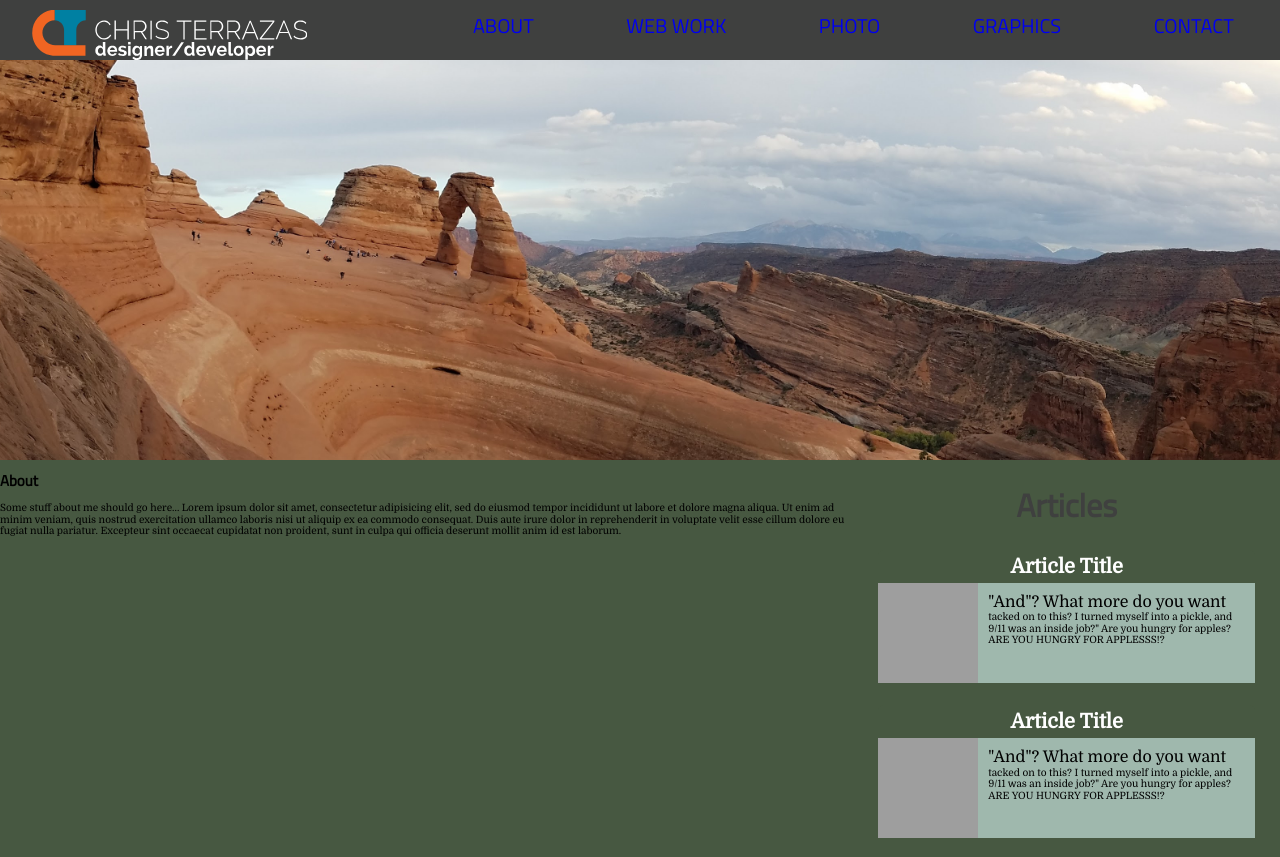
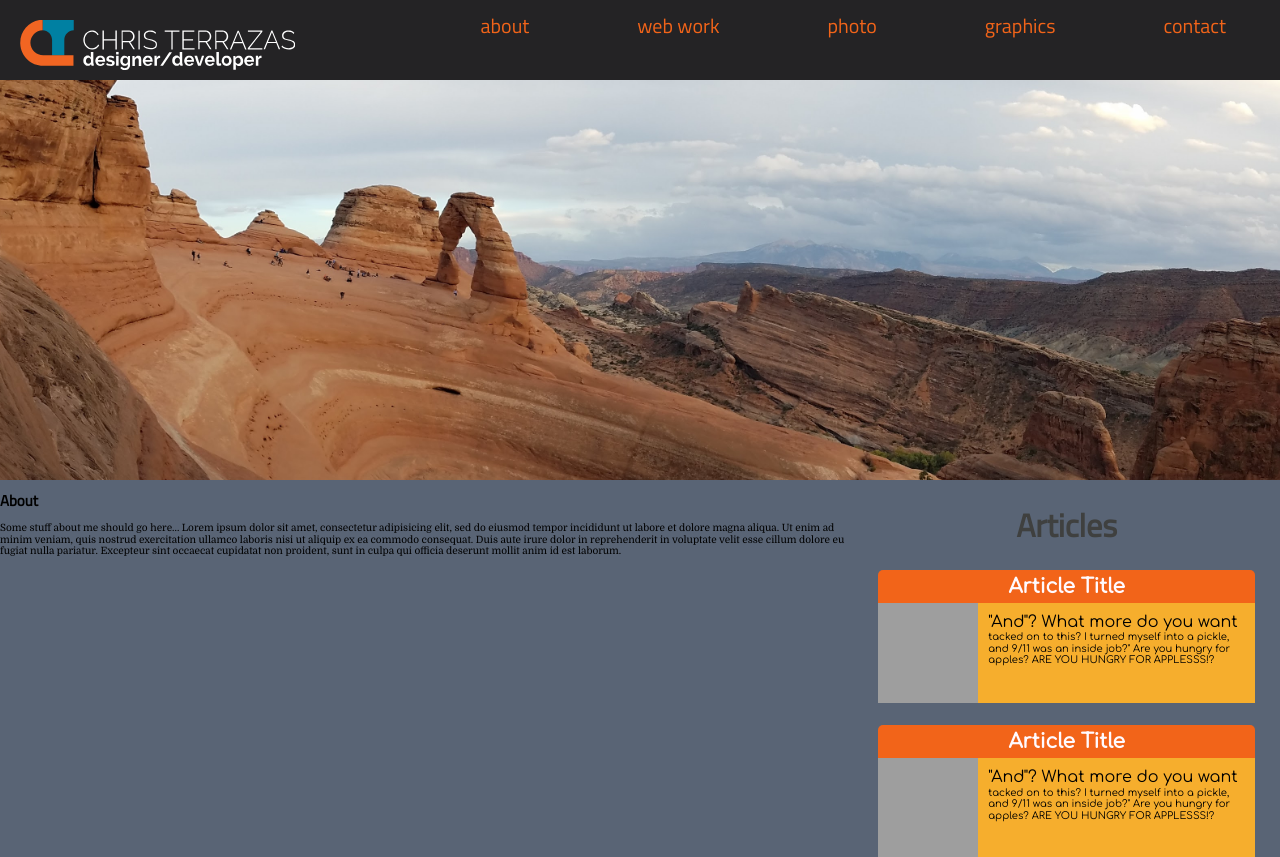
Before and after one commit to mrected/christerrazas.info, a PHP site: page / in a window 1280 px wide. Shown: the top 857 px of the page. Run offline with PHP 8.4, Linux system fonts and the light colour scheme; some libraries are stand-ins or nearby versions; grey boxes are pictures that could not be loaded.

Commit message:
still working on nav and layout

```diff
--- a/css/style.css
+++ b/css/style.css
@@ -1,8 +1,16 @@
+/*$bg-color:#475841;
+$nav-color:#3F403F;
+$footer-color:#9FB8AD;
+$main-font-color:#3F403F;
+$btn-font-color:#CED0CE;
+$accent-color:#9FB8AD;
+$heading-font-color:#575841;*/
 #brand {
   grid-area: brand; }
 
 #nav {
-  grid-area: nav; }
+  grid-area: nav;
+  align-self: end; }
 
 #topImgDiv {
   grid-area: topImgDiv; }
@@ -32,14 +40,14 @@
   height: 100vh;
   display: grid;
   grid-template-columns: repeat(3, 1fr);
-  grid-template-rows: minmax(60px, auto);
+  grid-template-rows: minmax(80px, auto);
   grid-template-areas: "brand brand brand" "topImgDiv topImgDiv topImgDiv" "nav nav nav" "about about about" "articles articles articles" "web web web" "photo photo photo" "graphics graphics graphics" "contact contact contact" "footer footer footer"; }
   @media (min-width: 500px) {
     .wrapper {
       grid-template-areas: "brand nav nav" "topImgDiv topImgDiv topImgDiv" "about about articles" "web web web" "photo photo photo" "graphics graphics graphics" "contact contact contact" "footer footer footer"; } }
 
 body {
-  background-color: #475841;
+  background-color: #596475;
   font-family: "Domine", serif;
   font-size: 10px; }
 
@@ -51,6 +59,20 @@ h1, h2 {
   color: #3F403F;
   text-align: center; }
 
+#nav {
+  background-color: #242325;
+  height: 80px; }
+
+#brand {
+  background-color: #242325;
+  /*max-height: 50px;*/
+  max-width: 100%;
+  margin: auto 0;
+  padding: 20px 0 5px 20px;
+  height: 80px; }
+  #brand-logo {
+    height: 50px; }
+
 nav ul {
   display: flex;
   list-style-type: none;
@@ -59,29 +81,13 @@ nav ul {
   border: 0;
   padding: 0; }
 
-#nav {
-  background-color: #3F403F; }
-
-#brand {
-  max-height: 50px;
-  max-width: 100%;
-  margin: auto 0;
-  padding: 5px 0; }
-
 .navLink a {
   font: 1.25rem "Titillium Web", sans-serif;
-  text-transform: uppercase;
-  text-decoration: none; }
-
-.navlink a:link, .navLink a:visited, .navlink a:active {
-  color: #CED0CE; }
-
-.navLink a:hover {
-  color: #475841; }
-
-#brand {
-  background-color: #3F403F;
-  padding-left: 1rem; }
+  text-transform: lowercase;
+  text-decoration: none;
+  color: #f26419; }
+  .navLink a:hover {
+    color: #f6ae2d; }
 
 #topImgDiv {
   width: 100%;
@@ -108,16 +114,18 @@ nav ul {
 
 .articleTitle {
   text-align: center;
+  font-family: "Comfortaa", cursive;
   font-size: 1.25rem;
   margin-bottom: 0;
-  background-color: #475841;
-  color: white;
+  background-color: #f26419;
+  color: #fffaff;
   border-top-right-radius: 5px;
   border-top-left-radius: 5px;
   padding: 5px 0; }
 
 .articleInfo {
-  background-color: #9FB8AD; }
+  font-family: "Comfortaa", cursive;
+  background-color: #f6ae2d; }
 
 .articleImg {
   display: block;
@@ -139,7 +147,7 @@ nav ul {
 
 .siteTitle {
   font: 2rem "Titillium Web", sans-serif;
-  color: #575841;
+  color: #f6ae2d;
   margin: 0; }
 
 .siteDescription {
@@ -163,6 +171,7 @@ nav ul {
   text-align: center; }
 
 #footer {
-  background-color: #100894; }
+  background-color: #242325;
+  height: 80px; }
 
 /*# sourceMappingURL=style.css.map */
--- a/index.html
+++ b/index.html
@@ -11,7 +11,7 @@
 	<div class="wrapper">
 		<section class="gridItem" id="brand">
 			<div id="navLogo">
-				<img src="images/brand-darkBg.svg" id="brand">
+				<img src="images/brand-darkBg.svg" id="brand-logo">
 			</div>
 		</section>
 		<nav class="gridItem" id="nav">
@@ -82,16 +82,16 @@
 			<h3 class="siteTitle">Site Title</h3>
 			<div class="siteInfo">
 				<div>
-					<img class="articleImg" src="https://picsum.photos/200/200/?random">
+					<img class="articleImg tile" src="https://picsum.photos/200/200/?random">
 				</div>
 				<div>
-					<p class="siteDescription">Oh good job Morty! You killed my best customer but you saved a mind reading fart! You know what a vole is, Morty? You know what a vole is? Existence is pain to a meeseeks Jerry, and we will do anything to alleviate that pain.</p>
+					<p class="articleInfo">Oh good job Morty! You killed my best customer but you saved a mind reading fart! You know what a vole is, Morty? You know what a vole is? Existence is pain to a meeseeks Jerry, and we will do anything to alleviate that pain.</p>
 				</div>
 			</div>
 			<h3 class="siteTitle">Site Title</h3>
 			<div class="siteInfo">
 				<div>
-					<p class="siteDescription">Oh good job Morty! You killed my best customer but you saved a mind reading fart! You know what a vole is, Morty? You know what a vole is? Existence is pain to a meeseeks Jerry, and we will do anything to alleviate that pain.</p>
+					<p class="articleInfo">Oh good job Morty! You killed my best customer but you saved a mind reading fart! You know what a vole is, Morty? You know what a vole is? Existence is pain to a meeseeks Jerry, and we will do anything to alleviate that pain.</p>
 				</div>
 				<div>
 					<img class="articleImg" src="https://picsum.photos/200/200/?random">
--- a/scss/layout/_grid.scss
+++ b/scss/layout/_grid.scss
@@ -4,6 +4,7 @@
 
 #nav{
 	grid-area: nav;
+	align-self: end;
 }
 
 #topImgDiv{
@@ -43,7 +44,7 @@
 	height: 100vh;
 	display:grid;
 	grid-template-columns: repeat(3,1fr);
-	grid-template-rows: minmax(60px, auto);
+	grid-template-rows: minmax($standard-height, auto);
 	grid-template-areas:
 	"brand brand brand"
 	"topImgDiv topImgDiv topImgDiv"
--- a/scss/sections/_articles.scss
+++ b/scss/sections/_articles.scss
@@ -19,17 +19,19 @@
 
 .articleTitle{
 	text-align: center;
+	font-family: $article-font;
 	font-size: 1.25rem;
 	margin-bottom:0;
-	background-color: $bg-color;
-	color:white;
+	background-color: $accent-color;
+	color:$white;
 	border-top-right-radius: 5px;
 	border-top-left-radius: 5px;
 	padding:5px 0;
 }
 
 .articleInfo{
-	background-color: $footer-color;
+	font-family: $article-font;
+	background-color: $panel-color;
 }
 
 .articleImg{
--- a/scss/sections/_footer.scss
+++ b/scss/sections/_footer.scss
@@ -1,3 +1,4 @@
 #footer{
-	background-color: #100894;
+	background-color: $footer-color;
+	height: $standard-height;
 }
--- a/scss/sections/_nav.scss
+++ b/scss/sections/_nav.scss
@@ -1,3 +1,22 @@
+#nav{
+	background-color: $nav-color;
+	height:$standard-height;
+}
+
+#brand{
+	background-color:$nav-color;
+	/*max-height: 50px;*/
+	max-width: 100%;
+	margin:auto 0;
+	padding:20px 0 5px 20px;
+	height:$standard-height;
+	&-logo{
+		height: $brand-height;
+	}
+}
+
+
+
 nav ul{
 	display: flex;
 	list-style-type: none;
@@ -7,34 +26,12 @@ nav ul{
 	padding:0;
 }
 
-#nav{
-	background-color: $nav-color;
-}
-
-#brand{
-	max-height: 50px;
-	max-width: 100%;
-	margin:auto 0;
-	padding:5px 0;
-}
-
 .navLink a{
 	font: 1.25rem $heading-font;
-	text-transform: uppercase;
+	text-transform: lowercase;
 	text-decoration: none;
+	color:$btn-font-color;
+	&:hover{
+		color:$panel-color;
+	}
 }
-
-.navlink a:link, .navLink a:visited, .navlink a:active{
-	color: $btn-font-color;
-
-}
-
-.navLink a:hover{
-	color:$accent-color;
-}
-
-
-#brand{
-	background-color:$nav-color;
-	padding-left: 1rem;
-}
--- a/scss/utilities/_variables.scss
+++ b/scss/utilities/_variables.scss
@@ -9,10 +9,31 @@ $article-font:'Comfortaa', cursive;
 //dark green:		#475841		71, 88, 65
 //dark grey:		#3F403F		63,64,63
 
-$bg-color:#475841;
+//almost black 		#242325
+//grey				#596475
+//orange			#f26419
+//yellow			#f6ae2d
+//lt blue			#86bbd8
+
+/*$bg-color:#475841;
 $nav-color:#3F403F;
 $footer-color:#9FB8AD;
 $main-font-color:#3F403F;
 $btn-font-color:#CED0CE;
-$accent-color:#475841;
-$heading-font-color:#575841;
+$accent-color:#9FB8AD;
+$heading-font-color:#575841;*/
+
+$bg-color:#596475; //grey
+$nav-color:#242325; //almost black
+$footer-color:#242325; //almost black
+$main-font-color:#3F403F;
+$btn-font-color:#CED0CE;
+$accent-color:#f26419;  //orange
+$heading-font-color:#f6ae2d; //yellow
+$btn-font-color:#f26419;  //orange
+$panel-color:#f6ae2d;
+$article-title-font:#86bbd8; //lt blue
+$white: #fffaff;
+
+$brand-height:50px;
+$standard-height:80px;
```
Also changed, not shown: 2 other files.
